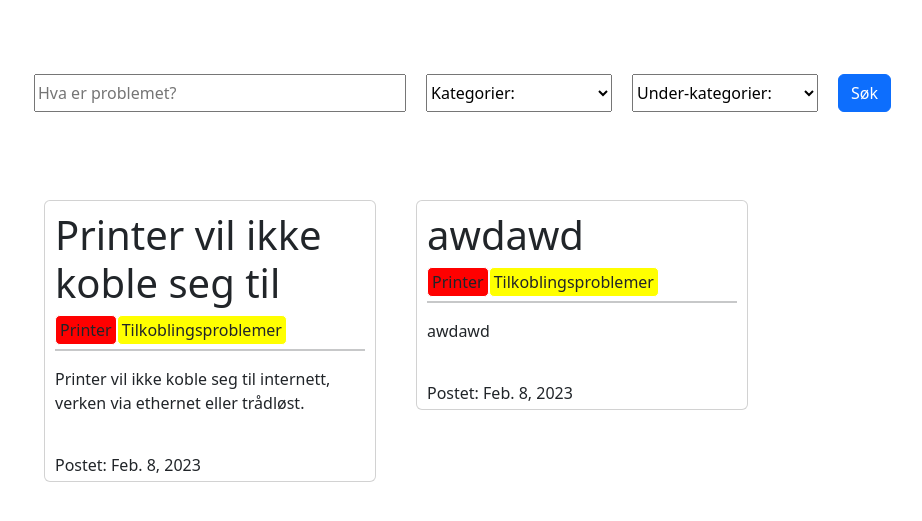
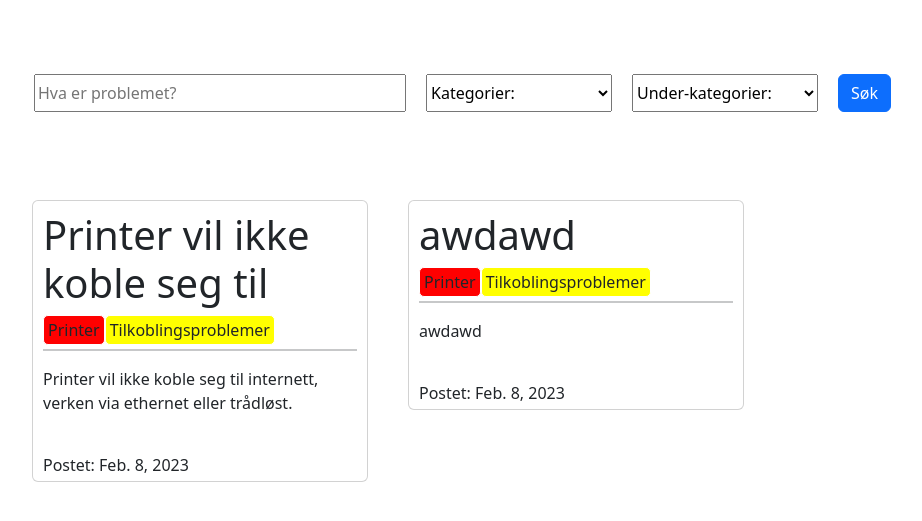
Before and after one commit to Acaippa/0-line-support, a Django app: page / in a window 1280 px wide. Shown: the part 190-711 px from the top of the page, without its empty margins (46-968 px from the left). Run offline with Django 4.2, Linux system fonts and the light colour scheme; data comes from the database, SQL or seed files in the repository; both versions use the stored data as it was after the commit.

Commit message:
[FIX] Removed padding from problem cards

```diff
--- a/problems/models.py
+++ b/problems/models.py
@@ -54,6 +54,7 @@ class Status(models.Model):
 
 def get_default_status():
     open_state = Status.objects.filter(navn="Åpen")
+
     if open_state.exists():
         return open_state[0]
 
--- a/templates/index.html
+++ b/templates/index.html
@@ -50,7 +50,7 @@
 			{% if user.is_authenticated %}
 				<button class="add-form-button btn btn-dark col-sm-2 col-6 ms-4" onclick="window.location.href='/addproblem'"><span class="add-form-text">+ Problem</button>
 			{% endif %}
-			<div class="col-12 card-container mt-5">
+			<div class="col-12 card-container mt-5 ps-0">
 				{% if problems|length != 0 %}
 					{% for problem in problems %}
 						<div class="card-margin col-12 col-md-6 col-lg-4">
```
Also changed, not shown: db.sqlite3.
